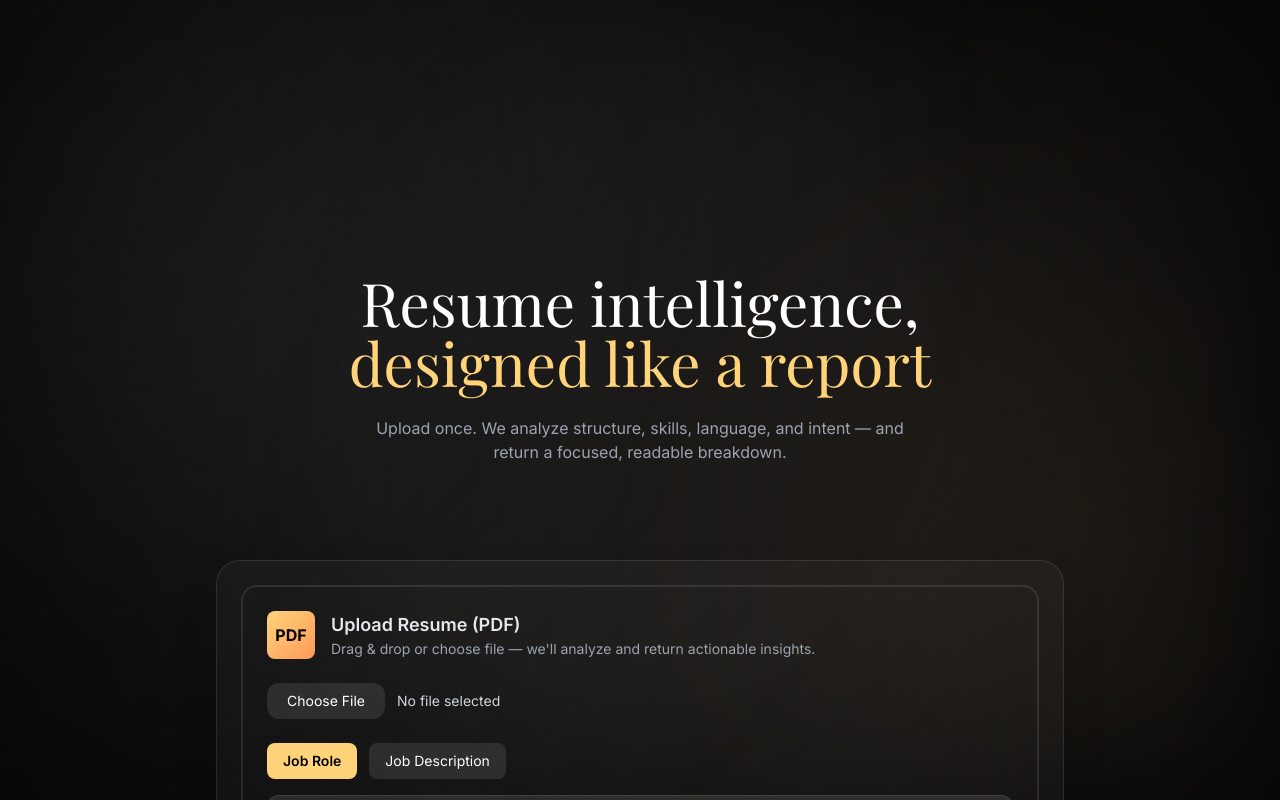
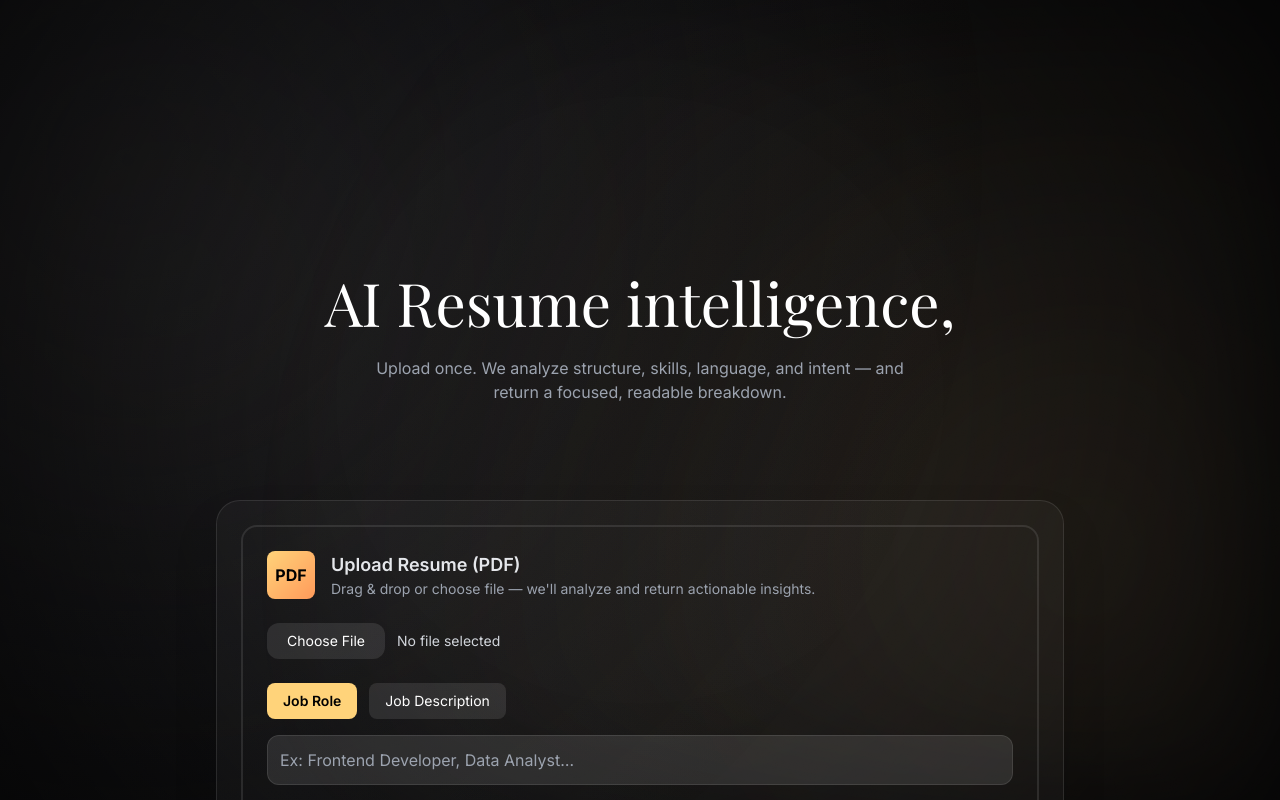
Before and after one commit to wndrthndr/CVision, a Next.js app in the folder client/: page / in a window 1280 px wide. Shown: the top 800 px of the page. Built offline with nearby package versions, Linux system fonts and the light colour scheme.

Commit message:
Update page.jsx

```diff
--- a/client/app/page.jsx
+++ b/client/app/page.jsx
@@ -12,8 +12,7 @@ export default function ResonancePage() {
       {/* HERO */}
       <section className="text-center">
         <h1 className="font-display text-5xl md:text-6xl leading-tight">
-          Resume intelligence,<br />
-          <span className="text-accent1">designed like a report</span>
+         AI  Resume intelligence,<br />
         </h1>
 
         <p className="text-gray-400 mt-6 max-w-xl mx-auto">
```
